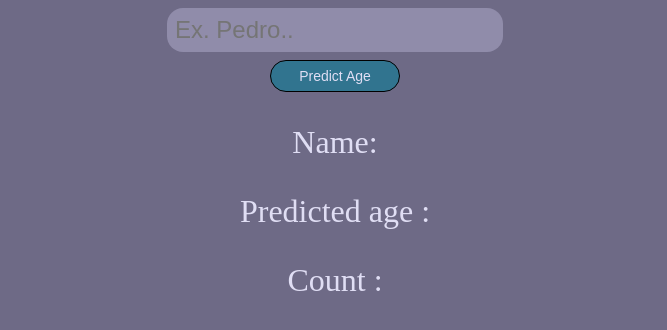
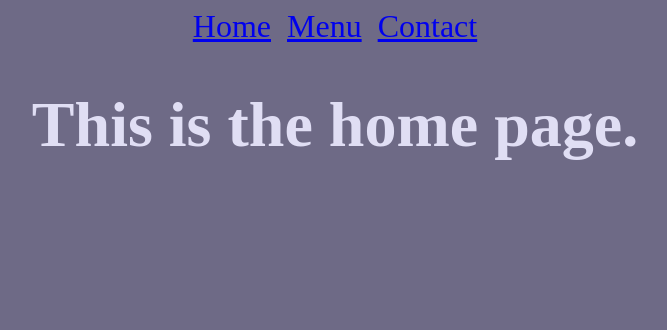
Before and after one commit to justthedreamer/react-learn, a React (Create React App) app: page / in a window 1280 px wide. Shown: the top 330 px of the page, without its empty margins (305-972 px from the left). Built offline with nearby package versions, Linux system fonts and the light colour scheme.

Commit message:
Router DOM

```diff
--- a/package.json
+++ b/package.json
@@ -9,6 +9,7 @@
     "axios": "^1.5.0",
     "react": "^18.2.0",
     "react-dom": "^18.2.0",
+    "react-router-dom": "^6.15.0",
     "react-scripts": "5.0.1",
     "web-vitals": "^2.1.4"
   },
--- a/src/App.css
+++ b/src/App.css
@@ -33,3 +33,6 @@
   justify-content: center;
   gap: .5em;
 }
+a{
+  margin-inline: .5rem;
+}
--- a/src/App.js
+++ b/src/App.js
@@ -1,24 +1,24 @@
 import { useEffect, useState } from 'react';
+import {BrowserRouter as Router, Routes, Route, Link} from 'react-router-dom'
+import { Home } from './pages/Home';
+import { Menu } from './pages/Menu';
+import { Contact } from './pages/Contact';
+import { Navbar } from './Navbar';
+import Axios  from 'axios';
 import './App.css';
-import Axios  from 'axios';
 
 function App() {
-  const [ name, setName] = useState("")
-  const [randomPerson,setRandomPerson] = useState(null);
-
-  const fetchData = () =>{
-    Axios.get(`https://api.agify.io/?name=${name}`).then((res)=>{
-      setRandomPerson(res.data)
-    })
-  }
-
   return (
     <div className='App'>
-      <input type="text" placeholder='Ex. Pedro..' onChange={(e)=>{setName(e.target.value)}}/>
-      <button onClick={fetchData}> Predict Age</button>
-      <p>Name: {randomPerson?.name}</p>
-      <p>Predicted age : {randomPerson?.age}</p>
-      <p>Count : {randomPerson?.count}</p>
+      <Router>
+        <Navbar></Navbar>
+        <Routes>
+          <Route path='/' element={<Home />}/>
+          <Route path='/menu' element={<Menu />}/>
+          <Route path='/contact' element={<Contact />}/>
+          <Route path='*' element={<p>Oops... Something goes wrong :(</p>}></Route>
+        </Routes>
+      </Router>
     </div>
   )
 }
--- /dev/null
+++ b/src/Navbar.js
@@ -0,0 +1,9 @@
+import {Link} from 'react-router-dom'
+
+export const Navbar = () =>{
+    return ( <div>
+        <Link to="/">Home</Link>
+        <Link to="/menu">Menu</Link>
+        <Link to="/contact">Contact</Link>
+      </div>);
+}
--- /dev/null
+++ b/src/pages/Contact.js
@@ -0,0 +1,7 @@
+export const Contact = ()=>{
+    return (
+        <div>
+            <p>Contact site</p>
+        </div>
+    )
+}
--- /dev/null
+++ b/src/pages/Home.js
@@ -0,0 +1,3 @@
+export const Home = () =>{
+    return <h1>This is the home page.</h1>
+}
--- /dev/null
+++ b/src/pages/Menu.js
@@ -0,0 +1,7 @@
+export const Menu = () =>{
+    return(
+        <div>
+            <p>Menu site.</p>
+        </div>
+    )
+}
```
Also changed, not shown: 1 other file (tests, documents, lock files or other folders).
